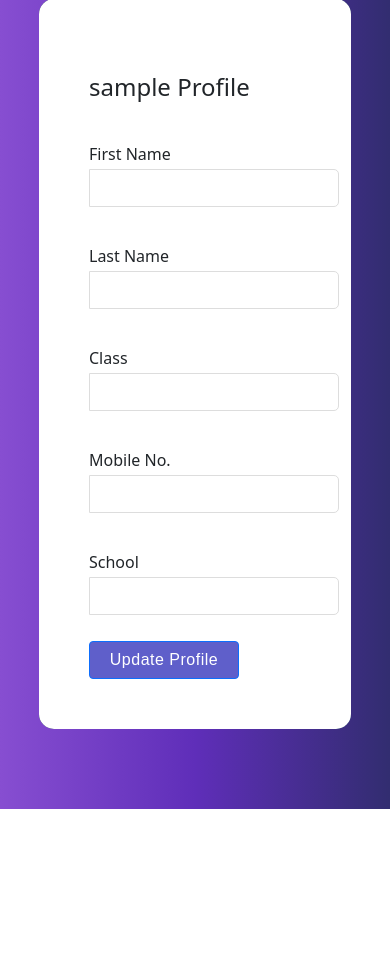
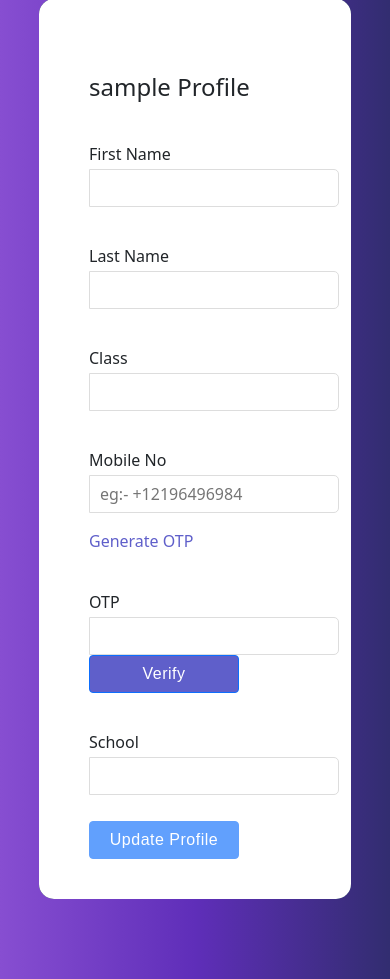
Before and after one commit to ankit11hab/myBolooTeach, a Django app: page /profile in a window 390 px wide. Shown: the part 81-1060 px from the top of the page. Before the commit the page ends 890 px from the top, so only its background shows below. Run offline with Django 3.2, Linux system fonts and the light colour scheme; the visitor is signed in with stand-in values (Sample User, id 1); some libraries are stand-ins or nearby versions.

Commit message:
mobile otp verificaiton added

```diff
--- a/base/forms.py
+++ b/base/forms.py
@@ -18,5 +18,6 @@ class ProfileUpdateForm(forms.Form):
     first_name = forms.CharField()
     last_name = forms.CharField()
     classs = forms.IntegerField()
-    mobile_no = forms.CharField()
+    mobile_no = forms.CharField(widget=forms.TextInput
+                                (attrs={'placeholder': 'eg:- +12196496984'}))
     school = forms.CharField()
--- a/base/templates/base/base.html
+++ b/base/templates/base/base.html
@@ -17,5 +17,6 @@
     {% block content %} {% endblock %}
 
 </body>
+<script src="https://ajax.googleapis.com/ajax/libs/jquery/3.3.1/jquery.min.js"></script>
 <script src="https://cdn.jsdelivr.net/npm/bootstrap@5.0.2/dist/js/bootstrap.bundle.min.js" integrity="sha384-MrcW6ZMFYlzcLA8Nl+NtUVF0sA7MsXsP1UyJoMp4YLEuNSfAP+JcXn/tWtIaxVXM" crossorigin="anonymous"></script>
 </html>
--- a/base/templates/base/profile_update.html
+++ b/base/templates/base/profile_update.html
@@ -15,7 +15,7 @@
         margin-top: 80px;
         margin-bottom: 80px;
         width: 850px;
-        height: 550px;
+        height: 650px;
         background: url("../media/images/darkBlue3.jpg");
 
     }
@@ -79,7 +79,7 @@
 
     @media only screen and (max-width: 760px) {
         .container {
-            height: 730px;
+            height: 900px;
             width: 80%;
         }
 
@@ -142,9 +142,18 @@
                 </div>
                 <div class="mb-3 input-field" style="margin-top: 30px;">
                     <div class="label">
-                        <div style="transform: translate(0,7px);">Mobile No.</div>
+                        <div style="transform: translate(0,7px);">Mobile No</div>
                     </div>
                     {{ form.mobile_no|add_class:'input-username-password' }}
+                </div>
+                <a style="text-decoration: none;color:rgb(95, 95, 202)" id="otpgen"onclick="generateotp()">Generate OTP</a>
+                <a style="text-decoration: none;color:rgb(95, 95, 202); display:none;" id="otpverified"></a>
+                <div class="mb-3 input-field" style="margin-top: 30px;" id="otpenter">
+                    <div class="label">
+                        <div style="transform: translate(0,7px);">OTP</div>
+                    </div>
+                    <input type="text" name="mobile_otp" class="input-username-password" required="" id="mobile_otp">
+                    <a class="btn btn-primary" style="margin: 0px;" onclick="verifyotp()"">Verify</a>
                 </div>
                 <div class="mb-3 input-field" style="margin-top: 30px;">
                     <div class="label">
@@ -152,10 +161,58 @@
                     </div>
                     {{ form.school|add_class:'input-username-password' }}
                 </div>
-                <button class="btn btn-primary" type="submit">Update Profile</button>
+                <button class="btn btn-primary" type="submit" id="profile-submit" disabled>Update Profile</button>
 
             </form>
         </div>
     </div>
 </div>
+<script>
+    async function generateotp(event) {
+
+            $.ajax({
+                url: `/verify/${document.getElementById("id_mobile_no").value}`,
+                type: 'GET',
+                headers: {
+                    "X-CSRFTOKEN": "{{ csrf_token }}"
+                },
+                success: function (data) {
+                    document.getElementById("otpgen").innerHTML="OTP sent. It is valid for 10 minutes. Click here to resend"
+                },
+            });
+
+        }
+        async function verifyotp(event) {
+
+                $.ajax({
+                    url: `/verify/${document.getElementById("id_mobile_no").value}`,
+                    type: 'POST',
+                    headers: {
+                        "X-CSRFTOKEN": "{{ csrf_token }}"
+                    },
+                    data: { "otp": `${document.getElementById("mobile_otp").value}` },
+                    success: function (data) {
+                        console.log(data)
+                        if(data=="OK"){
+                            document.getElementById("otpverified").style.display="block"
+                            document.getElementById("otpverified").innerHTML = "OTP Verified"
+                            document.getElementById("otpenter").style.display = "none"
+                            document.getElementById("otpgen").style.display = "none"
+                            document.getElementById("id_mobile_no").readOnly = true;
+                            document.getElementById("profile-submit").disabled = false;
+
+                        }
+                        else{
+                             document.getElementById("otpverified").style.display = "block"
+                             document.getElementById("otpverified").innerHTML= data
+                        }
+                    },
+                    error: function (data) {
+                        console.log(data)
+                    }
+                });
+
+            }
+</script>
+
 {% endblock %}
--- a/base/views.py
+++ b/base/views.py
@@ -4,22 +4,22 @@ from django.contrib.auth.decorators import login_required
 from django.contrib.auth.models import User
 from users.models import Submission, Profile
 from .forms import SubmissionForm, ProfileUpdateForm
-
+from users.models import phoneModel
 # Create your views here.
 
 
 @login_required
 def home(request):
     user_profile = Profile.objects.filter(user=request.user).first()
-    submissions = Submission.objects.filter(user = request.user, submitted = True)
-    pending = Submission.objects.filter(user = request.user, submitted = False)
+    submissions = Submission.objects.filter(user=request.user, submitted=True)
+    pending = Submission.objects.filter(user=request.user, submitted=False)
     count = len(submissions)
     # if user_profile.first_name == "" or user_profile.mobile_no == "" or user_profile.classs==0:
     #     return redirect('profile_update')
     if not user_profile:
         return redirect('profile_update')
     questions = Question.objects.all()
-    return render(request, 'base/home.html', {'questions': questions, 'profile': user_profile, 'submissions':submissions, 'pending':pending, 'count':count})
+    return render(request, 'base/home.html', {'questions': questions, 'profile': user_profile, 'submissions': submissions, 'pending': pending, 'count': count})
 
 
 @login_required
@@ -30,11 +30,12 @@ def profile_update(request):
         first_name = form['first_name'].value()
         last_name = form['last_name'].value()
         classs = form['classs'].value()
-        mobile_no = form['mobile_no'].value()
         school = form['school'].value()
+        phone = phoneModel.objects.get(Mobile=form['mobile_no'].value()[1:])
         profile = Profile(user=request.user, first_name=first_name,
-                          last_name=last_name, classs=classs, mobile_no=mobile_no, school=school)
+                          last_name=last_name, classs=classs, mobile_no=phone, school=school)
         profile.save()
+
         return redirect('home')
     else:
         form = ProfileUpdateForm()
@@ -60,7 +61,7 @@ def detail_view(request, pk):
 def answer_form(request, pk):
     question = Question.objects.get(pk=pk)
     if request.method == 'POST':
-        form = SubmissionForm(question.number_of_question,request.POST)
+        form = SubmissionForm(question.number_of_question, request.POST)
         ans = ""
         marks = 0
         for i in range(1, question.number_of_question+1):
--- a/institute/settings.py
+++ b/institute/settings.py
@@ -42,6 +42,7 @@ INSTALLED_APPS = [
     'django.contrib.sessions',
     'django.contrib.messages',
     'django.contrib.staticfiles',
+    'rest_framework'
 ]
 
 MIDDLEWARE = [
@@ -145,11 +146,11 @@ MESSAGE_TAGS = {
     messages.WARNING: 'alert-warning',
     messages.ERROR: 'alert-danger',
 }
-
+#SMS using Twilio
 TWILIO_ACCOUNT_SID = 'AC933f381061241e889a999d06e13060e2'
 TWILIO_AUTH_TOKEN = 'b2ccc681a0d1680aa75503f92cb7d269'
 TWILIO_PHONE_NUMBER = '+17197486984'
-
+#Email
 EMAIL_BACKEND = 'django.core.mail.backends.smtp.EmailBackend'
 EMAIL_HOST = 'smtp.gmail.com'
 EMAIL_USE_TLS = True
```
Also changed, not shown: users/models.py (+14 -12 lines), users/views.py (+7 -4 lines), base/migrations/0001_initial.py, base/migrations/0002_question_number_of_question.py (deleted), base/migrations/0003_alter_question_id.py (deleted), base/migrations/0004_auto_20211204_1412.py (deleted), users/migrations/0001_initial.py, users/migrations/0002_auto_20211203_1626.py (deleted), users/migrations/0003_auto_20211204_1412.py (deleted), users/migrations/0004_auto_20211204_1420.py (deleted), users/migrations/0005_auto_20211204_1423.py (deleted).
